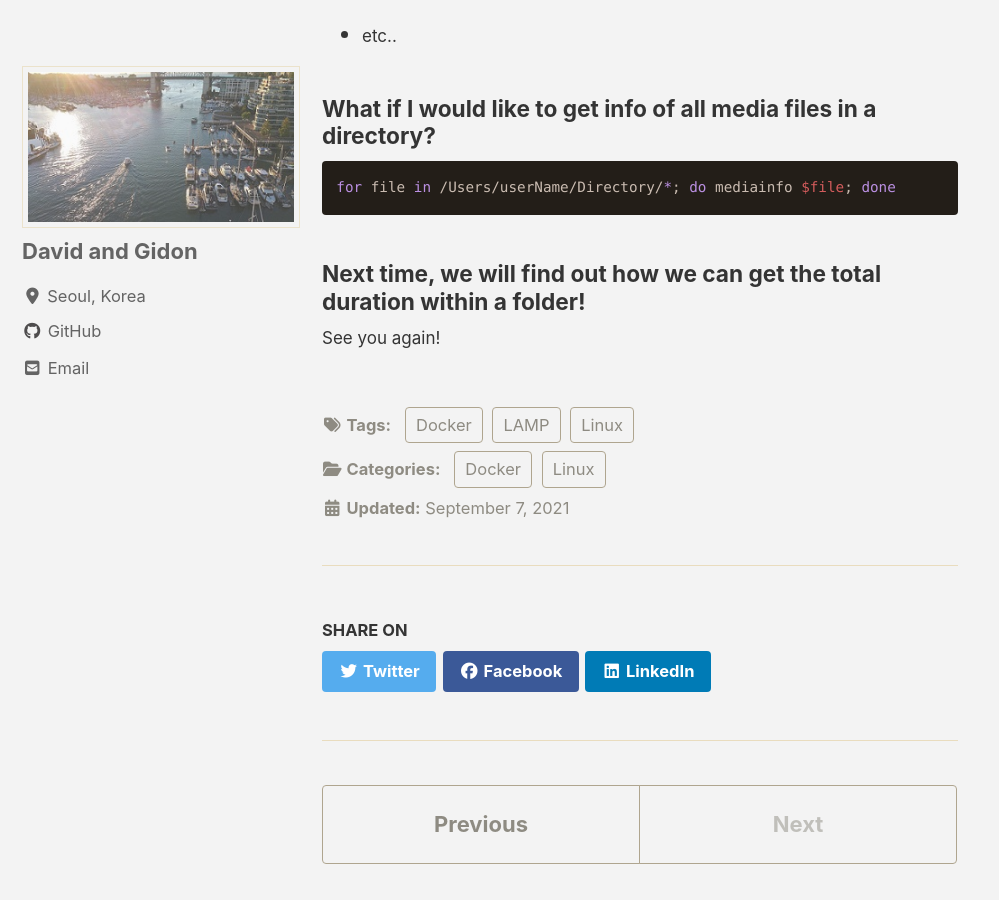
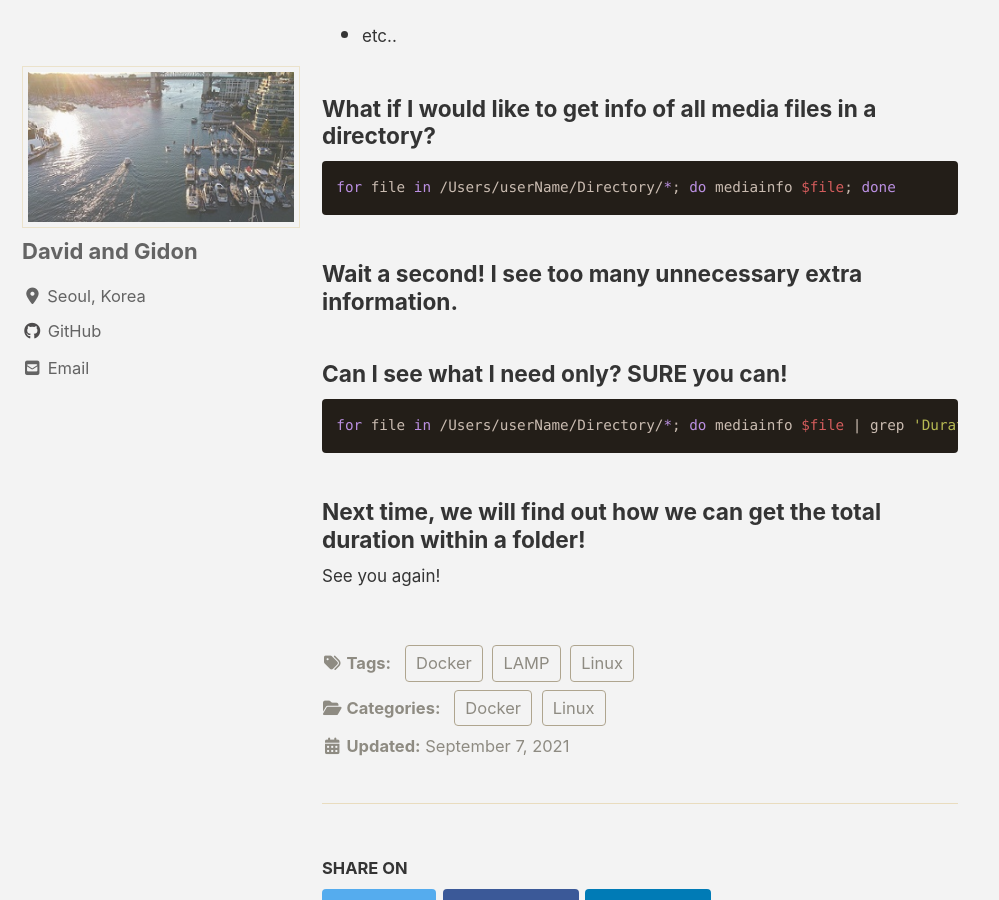
Before and after one commit to DOEHOONLEE/DGTechBlog, a Jekyll site: the page built from _posts/2021-09-07-How-To-Read-Meida-Files.md, in a window 1280 px wide and 900 px high, scrolled down 1350 px. Shown: the whole window, without its empty margins (0-999 px from the left). Built offline with Jekyll 4.4.1, drawn with Linux system fonts in a browser that asks for light colours; cached includes are drawn as plain includes; nearby versions of some CDN libraries; comment, search, counter and statistics services are not loaded.

Commit message:
mediainfo post edited

````diff
--- a/_posts/2021-09-07-How-To-Read-Meida-Files.md
+++ b/_posts/2021-09-07-How-To-Read-Meida-Files.md
@@ -49,6 +49,14 @@ It shows things like
 for file in /Users/userName/Directory/*; do mediainfo $file; done
 ```
 
+##### Wait a second! I see too many unnecessary extra information.
+
+##### Can I see what I need only? SURE you can!
+
+```bash
+for file in /Users/userName/Directory/*; do mediainfo $file | grep 'Duration' | head -n 1; done
+```
+
 ##### Next time, we will find out how we can get the total duration within a folder!
 
 See you again!
````
